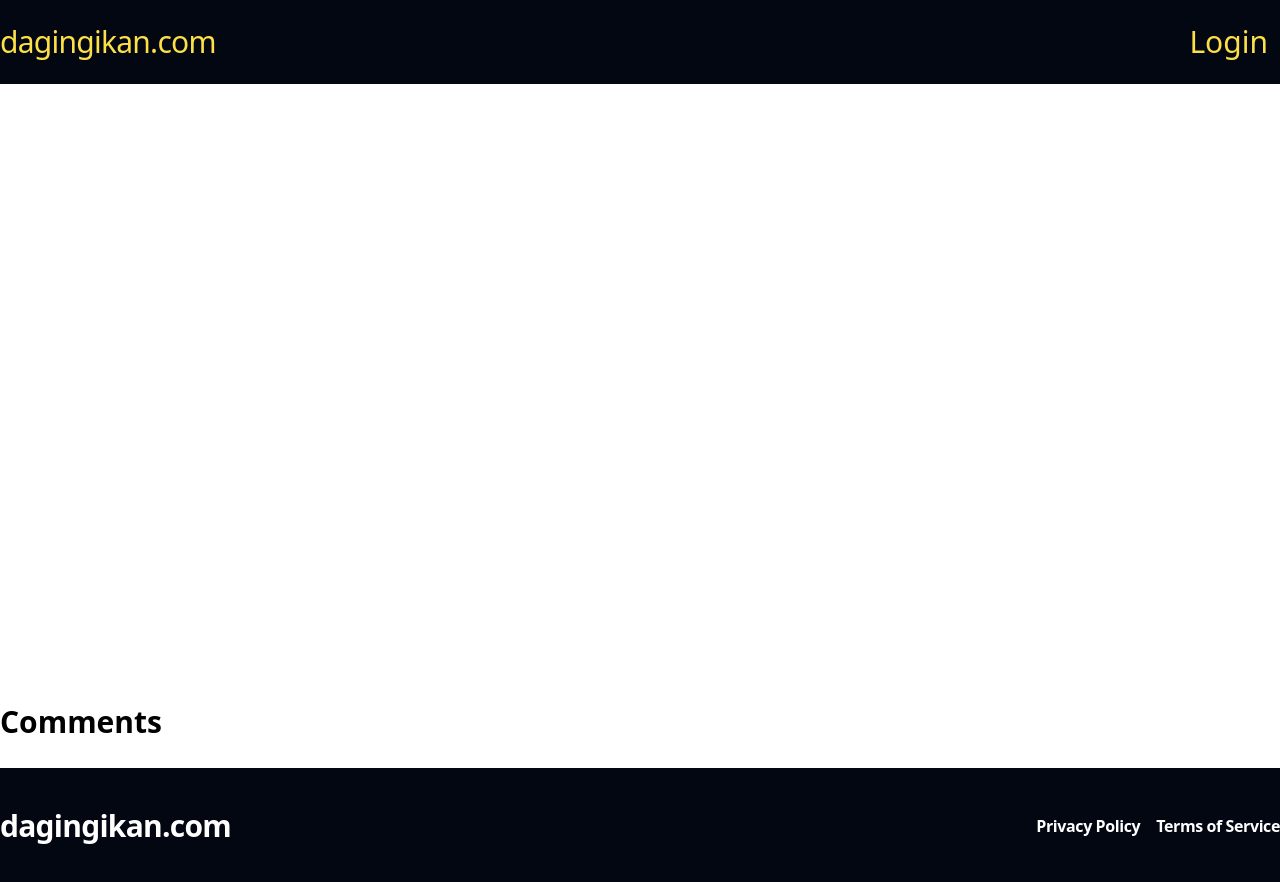
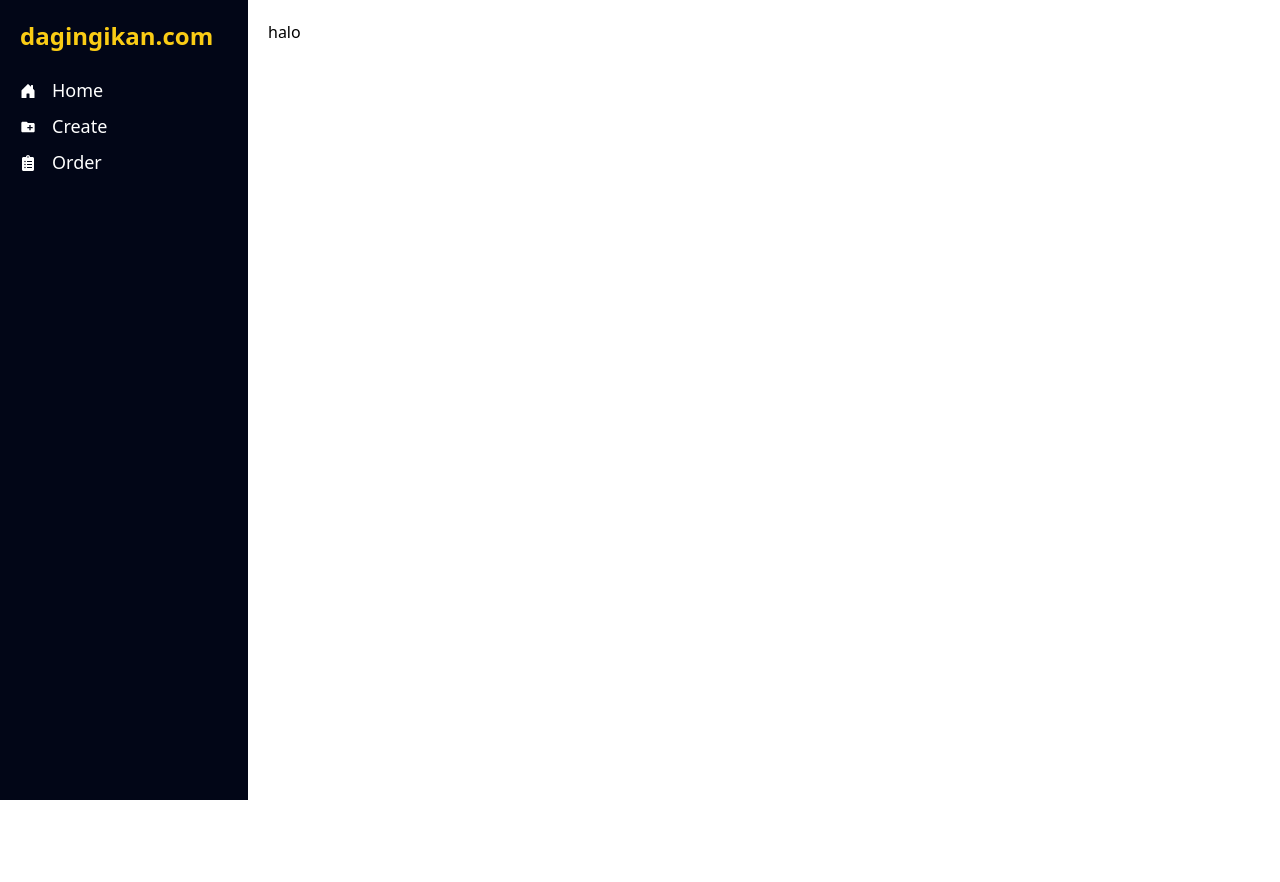
Before and after one commit to vnnico/dagingikan, a React (Vite) app in the folder frontend/: page /admin in a window 1280 px wide. After the commit the page ends 800 px from the top, so only its background shows below. Built offline with nearby package versions, Linux system fonts and the light colour scheme; no server answers.

Commit message:
feat: Admin Dashboard

```diff
--- a/frontend/package.json
+++ b/frontend/package.json
@@ -10,8 +10,12 @@
     "preview": "vite preview"
   },
   "dependencies": {
+    "@emotion/react": "^11.13.3",
+    "@emotion/styled": "^11.13.0",
     "@headlessui/react": "^2.1.2",
     "@heroicons/react": "^2.1.5",
+    "@mui/icons-material": "^6.1.1",
+    "@mui/material": "^6.1.1",
     "dotenv": "^16.4.5",
     "react": "^18.3.1",
     "react-dom": "^18.3.1",
--- a/frontend/src/App.jsx
+++ b/frontend/src/App.jsx
@@ -4,6 +4,9 @@ import Home from "./pages/Home";
 import Register from "./pages/Register";
 import Login from "./pages/Login";
 import Single from "./pages/Single";
+import Dashboard from "./layouts/Dashboard";
+import Admin from "./pages/admin/Admin";
+import Add from "./pages/admin/Add";
 
 function App() {
   return (
@@ -41,6 +44,22 @@ function App() {
             </Layout>
           }
         ></Route>
+        <Route
+          path="/admin"
+          element={
+            <Dashboard>
+              <Admin></Admin>
+            </Dashboard>
+          }
+        ></Route>
+        <Route
+          path="/admin/create"
+          element={
+            <Dashboard>
+              <Add></Add>
+            </Dashboard>
+          }
+        ></Route>
       </Routes>
     </Router>
   );
--- a/frontend/src/components/Header.jsx
+++ b/frontend/src/components/Header.jsx
@@ -8,7 +8,7 @@ const Header = () => {
   const { isLoggedIn, toggleCart, carts } = useAppContext();
 
   return (
-    <div className="bg-gray-950 py-6 md:text-3xl max-md:px-3 text-xl ">
+    <div className="bg-gray-950 py-5 md:text-3xl max-md:px-3 text-xl ">
       <div className="container mx-auto flex justify-between">
         <span className=" text-yellow-300  font-medium tracking-tight">
           <Link to="/">dagingikan.com</Link>
--- /dev/null
+++ b/frontend/src/components/admin/NavList.jsx
@@ -0,0 +1,26 @@
+import { BsHouseDoorFill } from "react-icons/bs";
+import { MdCreateNewFolder } from "react-icons/md";
+import { FaClipboardList } from "react-icons/fa";
+import { Link } from "react-router-dom";
+import LogoutButton from "../LogoutButton";
+
+const NavList = () => {
+  return (
+    <div className="flex flex-col color-inherit gap-2">
+      <Link className="flex gap-4" to="/admin">
+        <BsHouseDoorFill className="mt-[7px]"></BsHouseDoorFill>
+        <p className="text-lg">Home</p>
+      </Link>
+      <Link className="flex gap-4" to="/admin/create">
+        <MdCreateNewFolder className="mt-[7px]"></MdCreateNewFolder>
+        <p className="text-lg">Create</p>
+      </Link>
+      <Link className="flex gap-4">
+        <FaClipboardList className="mt-[7px]"></FaClipboardList>
+        <p className="text-lg">Order</p>
+      </Link>
+    </div>
+  );
+};
+
+export default NavList;
--- /dev/null
+++ b/frontend/src/layouts/Dashboard.jsx
@@ -0,0 +1,41 @@
+import { useState } from "react";
+import { RxHamburgerMenu } from "react-icons/rx";
+import NavList from "../components/admin/NavList";
+
+const Dashboard = ({ children }) => {
+  const [isOpenSide, setIsOpenSide] = useState(false);
+
+  const openSide = () => {
+    setIsOpenSide(!isOpenSide);
+  };
+  return (
+    <div className="flex">
+      <div className="flex flex-col bg-slate-950 min-h-screen md:w-[300px] p-5 text-white">
+        <h1 className="text-yellow-400 font-semibold text-2xl md:block hidden mb-3">
+          dagingikan.com
+        </h1>
+
+        <div className="py-3 w-[150px] md:block hidden">
+          <NavList></NavList>
+        </div>
+
+        <button
+          className="text-yellow-400 text-2xl md:hidden"
+          onClick={openSide}
+        >
+          <RxHamburgerMenu></RxHamburgerMenu>
+        </button>
+        {isOpenSide && (
+          <div className="py-3 w-[150px] md:hidden">
+            <NavList></NavList>
+          </div>
+        )}
+      </div>
+      <div className="w-full p-5 ">
+        <div className=" h-full flex ">{children}</div>
+      </div>
+    </div>
+  );
+};
+
+export default Dashboard;
--- /dev/null
+++ b/frontend/src/pages/admin/Add.jsx
@@ -0,0 +1,83 @@
+import { PhotoIcon, UserCircleIcon } from "@heroicons/react/24/solid";
+
+const Add = () => {
+  return (
+    <div className=" flex flex-col">
+      <h1 className="text-2xl font-semibold mb-3">Insert New Item</h1>
+      <form>
+        <div className="flex flex-col">
+          <label className="text-lg" htmlFor="name">
+            Name
+          </label>
+          <input
+            type="text"
+            className="border border-black rounded"
+            name="name"
+          />
+        </div>
+        <div className="flex flex-col">
+          <label className="text-lg" htmlFor="weight">
+            Weight
+          </label>
+          <input
+            type="number"
+            className="border border-black rounded"
+            name="weight"
+          />
+        </div>
+        <div className="flex flex-col">
+          <label className="text-lg" htmlFor="price">
+            Price
+          </label>
+          <input
+            type="number"
+            className="border border-black rounded"
+            name="price"
+          />
+        </div>
+        <div className="col-span-full">
+          <label
+            htmlFor="cover-photo"
+            className="block text-sm font-medium leading-6 text-gray-900"
+          >
+            Cover photo
+          </label>
+          <div className="mt-2 flex justify-center rounded-lg border border-dashed border-gray-900/25 px-6 py-10">
+            <div className="text-center">
+              <PhotoIcon
+                aria-hidden="true"
+                className="mx-auto h-12 w-12 text-gray-300"
+              />
+              <div className="mt-4 flex text-sm leading-6 text-gray-600">
+                <label
+                  htmlFor="file-upload"
+                  className="relative cursor-pointer rounded-md bg-white font-semibold text-indigo-600 focus-within:outline-none focus-within:ring-2 focus-within:ring-indigo-600 focus-within:ring-offset-2 hover:text-indigo-500"
+                >
+                  <span>Upload a file</span>
+                  <input
+                    id="file-upload"
+                    name="file-upload"
+                    type="file"
+                    className="sr-only"
+                  />
+                </label>
+                <p className="pl-1">or drag and drop</p>
+              </div>
+              <p className="text-xs leading-5 text-gray-600">
+                PNG, JPG, GIF up to 10MB
+              </p>
+            </div>
+          </div>
+        </div>
+        <button
+          type="submit"
+          className="p-2 my-4 bg-blue-500 w-full text-white"
+        >
+          Save
+        </button>
+      </form>
+    </div>
+  );
+};
+
+export default Add;
--- /dev/null
+++ b/frontend/src/pages/admin/Admin.jsx
@@ -0,0 +1,9 @@
+const Admin = () => {
+  return (
+    <div className="flex">
+      <h1>halo</h1>
+    </div>
+  );
+};
+
+export default Admin;
```
Also changed, not shown: 1 other file (tests, documents, lock files or other folders).
